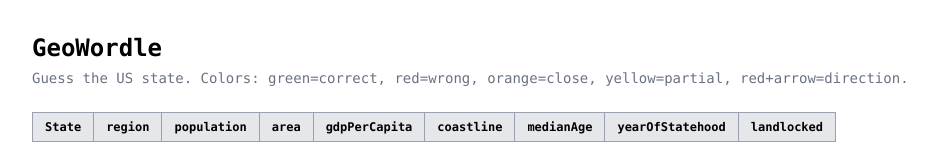
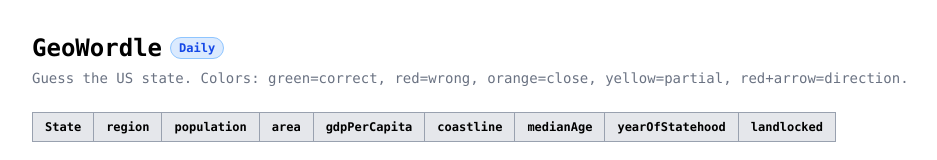
Before and after one commit to Eric-Zhang-Developer/geowordle, a Next.js app: page / in a window 1280 px wide. Shown: the top 160 px of the page, without its empty margins (0-937 px from the left). Built offline with nearby package versions, Linux system fonts and the light colour scheme.

Commit message:
feat: add endless mode

```diff
--- a/src/app/page.tsx
+++ b/src/app/page.tsx
@@ -56,11 +56,22 @@
 }
 
 export default function Home() {
-  const { guesses, selected, setSelected, submitGuess, isWon, remaining } = useGame();
+  const { mode, round, guesses, selected, setSelected, submitGuess, isWon, remaining, switchToEndless, nextRound } = useGame();
 
   return (
     <main className="p-8 font-mono">
-      <h1 className="text-2xl font-bold mb-1">GeoWordle</h1>
+      <div className="flex items-center gap-2 mb-1">
+        <h1 className="text-2xl font-bold">GeoWordle</h1>
+        {mode === 'daily' ? (
+          <span className="px-2 py-0.5 text-xs font-semibold rounded-full bg-blue-100 text-blue-700 border border-blue-300">
+            Daily
+          </span>
+        ) : (
+          <span className="px-2 py-0.5 text-xs font-semibold rounded-full bg-purple-100 text-purple-700 border border-purple-300">
+            Endless · Round {round}
+          </span>
+        )}
+      </div>
       <p className="mb-6 text-gray-500 text-sm">
         Guess the US state. Colors: green=correct, red=wrong, orange=close, yellow=partial,
         red+arrow=direction.
@@ -108,9 +119,20 @@
       </div>
 
       {isWon ? (
-        <p className="text-green-600 text-xl font-bold">
-          Got it in {guesses.length} guess{guesses.length !== 1 ? "es" : ""}!
-        </p>
+        <div className="space-y-3">
+          <p className="text-green-600 text-xl font-bold">
+            Got it in {guesses.length} guess{guesses.length !== 1 ? "es" : ""}!
+          </p>
+          {mode === 'daily' ? (
+            <button onClick={switchToEndless} className="px-5 py-2 text-base bg-purple-500 text-white rounded cursor-pointer hover:bg-purple-600">
+              Try Endless Mode
+            </button>
+          ) : (
+            <button onClick={nextRound} className="px-5 py-2 text-base bg-purple-500 text-white rounded cursor-pointer hover:bg-purple-600">
+              Next Round
+            </button>
+          )}
+        </div>
       ) : (
         <div className="flex gap-2">
           <select
--- a/src/hooks/useGame.ts
+++ b/src/hooks/useGame.ts
@@ -1,13 +1,17 @@
 'use client';
-
 import { useState } from 'react';
 import statesData from '../data/states.json';
 import { compareGuess, GuessResult, State } from '../lib/gameLogic';
-import { getTodaysState } from '../lib/dailySeed';
+import { getTodaysState, getRandomState } from '../lib/dailySeed';
+
+type Mode = 'daily' | 'endless';
 
 export function useGame() {
-  const [target] = useState<State>(() => getTodaysState());
-  const [guesses, setGuesses] = useState<GuessResult[]>([]);
+  const [mode, setMode]         = useState<Mode>('daily');
+  const [round, setRound]       = useState(1);
+  const [playedNames, setPlayedNames] = useState<Set<string>>(new Set());
+  const [target, setTarget]     = useState<State>(() => getTodaysState());
+  const [guesses, setGuesses]   = useState<GuessResult[]>([]);
   const [selected, setSelected] = useState('');
 
   const isWon = guesses.some(g => g.isWin);
@@ -22,5 +26,25 @@
     setSelected('');
   }
 
-  return { guesses, selected, setSelected, submitGuess, isWon, remaining };
+  function switchToEndless() {
+    const seeded = new Set([target.name]);
+    const next = getRandomState(seeded);
+    setPlayedNames(new Set([...seeded, next.name]));
+    setTarget(next);
+    setGuesses([]);
+    setSelected('');
+    setMode('endless');
+    setRound(1);
+  }
+
+  function nextRound() {
+    const next = getRandomState(playedNames);
+    setPlayedNames(prev => new Set([...prev, next.name]));
+    setTarget(next);
+    setGuesses([]);
+    setSelected('');
+    setRound(r => r + 1);
+  }
+
+  return { mode, round, guesses, selected, setSelected, submitGuess, isWon, remaining, switchToEndless, nextRound };
 }
--- a/src/lib/dailySeed.ts
+++ b/src/lib/dailySeed.ts
@@ -6,3 +6,9 @@
   const dayIndex = Math.floor((Date.now() - epoch) / (1000 * 60 * 60 * 24));
   return statesData[dayIndex % statesData.length] as State;
 }
+
+export function getRandomState(excludeNames: Set<string>): State {
+  const pool = (statesData as State[]).filter(s => !excludeNames.has(s.name));
+  const source = pool.length > 0 ? pool : (statesData as State[]);
+  return source[Math.floor(Math.random() * source.length)];
+}
```
